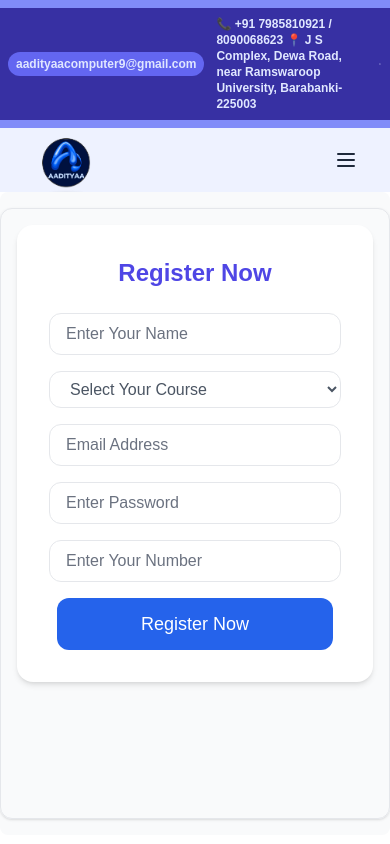
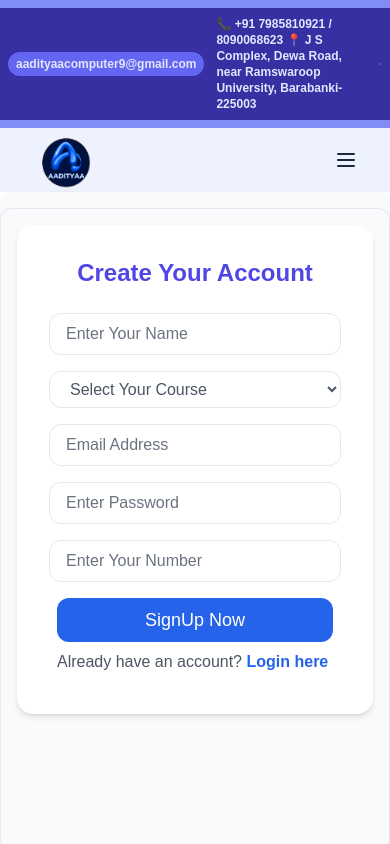
Before and after one commit to WebXWizard/AADITYA-HUB, a Next.js app in the folder my-frontend/: page /user/register in a window 390 px wide. Shown: the top 844 px of the page. Built offline with nearby package versions, Linux system fonts and the light colour scheme.

Commit message:
Navbar Changes -----

```diff
--- a/my-frontend/src/app/page.jsx
+++ b/my-frontend/src/app/page.jsx
@@ -197,10 +197,17 @@ const Page = () => {
           <div className="items-center hidden gap-x-2 lg:flex">
             <a
               href="/user/register"
-              className="rounded-xl bg-slate-500 py-2 px-4 border border-transparent text-center text-md text-white transition-all shadow-md hover:shadow-lg focus:bg-slate-700 focus:shadow-none active:bg-slate-700 hover:bg-slate-700 active:shadow-none disabled:pointer-events-none disabled:opacity-50 disabled:shadow-none font-bold"
+              className="rounded-xl bg-slate-700 py-2 px-4 border border-transparent text-center text-md text-white transition-all shadow-md hover:shadow-lg focus:bg-slate-700 focus:shadow-none active:bg-slate-700 hover:bg-blue-500 active:shadow-none disabled:pointer-events-none disabled:opacity-50 disabled:shadow-none font-bold"
               type="button"
             >
               Get Started
+            </a>
+            <a
+              href="/user/login"
+              className="rounded-xl bg-blue-500 py-2 px-4 border border-transparent text-center text-md text-white transition-all shadow-md hover:shadow-lg focus:bg-slate-700 focus:shadow-none active:bg-slate-700 hover:bg-slate-700 active:shadow-none disabled:pointer-events-none disabled:opacity-50 disabled:shadow-none font-bold"
+              type="button"
+            >
+              Login
             </a>
           </div>
           <button
@@ -1148,8 +1155,8 @@ const Page = () => {
         </div>
       </section>
 
-    {/* Footer Section */}
-    <footer className="mt-auto bg-indigo-100  w-full max-w-[90rem] py-10 px-4 sm:px-6 lg:px-12 mx-auto font-[sans-serif]">
+      {/* Footer Section */}
+      <footer className="mt-auto bg-indigo-100  w-full max-w-[90rem] py-10 px-4 sm:px-6 lg:px-12 mx-auto font-[sans-serif]">
         {/* Grid */}
         <div className="grid grid-cols-2 md:grid-cols-2 lg:grid-cols-4 gap-8 mb-10">
           <div className="col-span-full hidden lg:col-span-1 lg:block">
--- a/my-frontend/src/app/user/login/page.jsx
+++ b/my-frontend/src/app/user/login/page.jsx
@@ -49,7 +49,7 @@ const Login = () => {
     <div>
       <>
         {/* Hero */}
-        <div className="relative bg-indigo-100 rounded-lg font-[sans-serif]">
+        <div className="relative rounded-lg font-[sans-serif]">
           <div className="max-w-[85rem] px-4 py-10 sm:px-6 lg:px-8 lg:py-14 mx-auto">
             {/* Grid */}
             <div className="grid items-center md:grid-cols-2 gap-8 lg:gap-12">
@@ -118,16 +118,16 @@ const Login = () => {
               </div>
               {/* End Col */}
 
-              <div className="w-full max-w-sm mx-auto overflow-hidden  rounded-2xl shadow-md bg-gray-100">
-                <div className="px-8 py-12">
+              <div className="w-full max-w-sm mx-auto overflow-hidden  rounded-2xl shadow-md bg-gray-200">
+                <div className="px-8 py-4">
                   <div className="flex justify-center mx-auto">
                     <img
-                      className="w-auto h-7 sm:h-8"
-                      src="https://merakiui.com/images/logo.svg"
+                      className="w-auto h-16"
+                      src="../images/Doc1.png"
                       alt=""
                     />
                   </div>
-                  <h3 className="mt-3 text-3xl font-medium text-center text-gray-600 dark:text-gray-200">
+                  <h3 className=" text-3xl font-medium text-center text-gray-600 dark:text-gray-200">
                     Welcome Back
                   </h3>
                   <div className="mt-6 justify-between">
@@ -148,7 +148,7 @@ const Login = () => {
                           />
                         </svg>
                         <a className="mx-2 text-lg" href="/user/login">
-                          Worker
+                          Admin
                         </a>
                       </button>
                       <button className="flex justify-center w-full px-6 py-3 mt-4 text-blue-500 border border-blue-500 rounded-lg md:mt-0 md:w-auto md:mx-2 dark:border-blue-400 dark:text-blue-400 focus:outline-none">
@@ -166,8 +166,8 @@ const Login = () => {
                             d="M16 7a4 4 0 11-8 0 4 4 0 018 0zM12 14a7 7 0 00-7 7h14a7 7 0 00-7-7z"
                           />
                         </svg>
-                        <a className="mx-2 text-lg" href="/user/signup">
-                          Client
+                        <a className="mx-2 text-lg" href="/user/register">
+                          User
                         </a>
                       </button>
                     </div>
@@ -209,7 +209,15 @@ const Login = () => {
                         value={loginForm.values.password}
                       />
                     </div>
-
+                    <p className="mt-2 text-md text-gray-600 text-end">
+                      {/* I agree all your<span> </span> */}
+                      <a
+                        href="/user/forget-password"
+                        className=" text-indigo-500 border-dotted font-semibold"
+                      >
+                        Forget Password
+                      </a>
+                    </p>
                     <div className="flex items-center justify-center mt-4">
                       <button className="px-6 w-full py-2 text-lg font-bold tracking-wide text-white capitalize transition-colors duration-300 transform bg-sky-400 rounded-lg hover:bg-blue-400 focus:outline-none focus:ring focus:ring-blue-300 focus:ring-opacity-50">
                         Sign In
@@ -255,8 +263,8 @@ const Login = () => {
         {/* End Hero */}
       </>
 
-        {/* Footer Section */}
-        <footer className="flex  flex-col space-y-10 justify-center m-10 font-[sans-serif]">
+      {/* Footer Section */}
+      <footer className="flex  flex-col space-y-10 justify-center m-10 font-[sans-serif]">
         <nav className="flex justify-center flex-wrap gap-6 text-gray-500 font-semibold text-lg">
           <a className="hover:text-gray-900" href="/">
             Home
--- a/my-frontend/src/app/user/navbar.jsx
+++ b/my-frontend/src/app/user/navbar.jsx
@@ -4,7 +4,6 @@ import React from "react";
 const Navbar = () => {
   return (
     <div>
-
       {/* Shows on Every Page */}
 
       {/* Top Navbar */}
@@ -14,11 +13,12 @@ const Navbar = () => {
           role="alert"
         >
           <span className="flex rounded-full bg-indigo-500  px-2 py-1 text-xs font-bold mr-3">
-            <span className="md:block hidden"> 📧 </span>{" "} aadityaacomputer9@gmail.com
+            <span className="md:block hidden"> 📧 </span>{" "}
+            aadityaacomputer9@gmail.com
           </span>
           <span className="font-semibold mr-2 text-xs text-left flex-auto">
-            📞 +91 7985810921 / 8090068623 📍 J S Complex, Dewa Road, near Ramswaroop University,
-            Barabanki-225003
+            📞 +91 7985810921 / 8090068623 📍 J S Complex, Dewa Road, near
+            Ramswaroop University, Barabanki-225003
           </span>
           <svg
             className="fill-current opacity-75 h-4 w-4"
@@ -65,7 +65,7 @@ const Navbar = () => {
                     height={11}
                     rx={2}
                     stroke="currentColor"
-                  // strokeWidth="1.5"
+                    // strokeWidth="1.5"
                   />
                   {/* Door */}
                   <rect
@@ -75,7 +75,7 @@ const Navbar = () => {
                     height={6}
                     rx={1}
                     stroke="currentColor"
-                  // strokeWidth="1.5"
+                    // strokeWidth="1.5"
                   />
                 </svg>
 
@@ -140,7 +140,6 @@ const Navbar = () => {
                   <path d="M12 15l3 2-3 2v-4z" />
                 </svg>
 
-
                 <a href="/user/courses" className="flex items-center">
                   Our Courses
                 </a>
@@ -196,10 +195,17 @@ const Navbar = () => {
           <div className="items-center hidden gap-x-2 lg:flex">
             <a
               href="/user/register"
-              className="rounded-xl bg-slate-500 py-2 px-4 border border-transparent text-center text-md text-white transition-all shadow-md hover:shadow-lg focus:bg-slate-700 focus:shadow-none active:bg-slate-700 hover:bg-slate-700 active:shadow-none disabled:pointer-events-none disabled:opacity-50 disabled:shadow-none font-bold"
+              className="rounded-xl bg-slate-700 py-2 px-4 border border-transparent text-center text-md text-white transition-all shadow-md hover:shadow-lg focus:bg-slate-700 focus:shadow-none active:bg-slate-700 hover:bg-blue-500 active:shadow-none disabled:pointer-events-none disabled:opacity-50 disabled:shadow-none font-bold"
               type="button"
             >
               Get Started
+            </a>
+            <a
+              href="/user/login"
+              className="rounded-xl bg-blue-500 py-2 px-4 border border-transparent text-center text-md text-white transition-all shadow-md hover:shadow-lg focus:bg-slate-700 focus:shadow-none active:bg-slate-700 hover:bg-slate-700 active:shadow-none disabled:pointer-events-none disabled:opacity-50 disabled:shadow-none font-bold"
+              type="button"
+            >
+              Login
             </a>
           </div>
           <button
@@ -224,7 +230,6 @@ const Navbar = () => {
           </button>
         </div>
       </nav>
-
     </div>
   );
 };
--- a/my-frontend/src/app/user/register/page.jsx
+++ b/my-frontend/src/app/user/register/page.jsx
@@ -67,8 +67,8 @@ const Register = () => {
             <div className="w-full max-w-sm mx-auto overflow-hidden bg-white rounded-2xl shadow-md dark:bg-gray-800 font-[sans-serif]">
               <div className="px-8 py-8">
                 <div className="flex justify-center mx-auto">
-                  <h3 className="mt-0 text-2xl lg:text-3xl font-semibold text-center text-indigo-600 dark:text-gray-200">
-                    Register Now
+                  <h3 className="mt-0 text-2xl lg:text-3xl font-bold text-center text-indigo-600 dark:text-gray-200">
+                    Create Your Account
                   </h3>
                 </div>
                 <div className="mt-6 justify-between"></div>
@@ -171,10 +171,19 @@ const Register = () => {
                   </div>
 
                   <div className="flex items-center justify-center mt-4">
-                    <button className="flex items-center justify-center w-full px-4 py-3 mx-2 text-lg font-medium text-white transition-colors duration-300 transform bg-blue-600 rounded-xl hover:bg-blue-400 focus:bg-blue-400 focus:outline-none">
-                      Register Now
+                    <button className="flex items-center justify-center w-full px-3 py-2 mx-2 text-lg font-medium text-white transition-colors duration-300 transform bg-blue-600 rounded-xl hover:bg-blue-400 focus:bg-blue-400 focus:outline-none">
+                      SignUp Now
                     </button>
                   </div>
+                  <p className="text-md md:text-md font-light text-gray-600 dark:text-gray-400 p-2 font-[sans-serif]">
+                    Already have an account?{" "}
+                    <a
+                      href="/user/login"
+                      className="font-md font-semibold text-blue-600 hover:text-violet-800 dark:text-primary-500"
+                    >
+                      Login here
+                    </a>
+                  </p>
                 </form>
               </div>
             </div>
@@ -225,8 +234,8 @@ const Register = () => {
         </div>
       </div>
 
-       {/* Footer Section */}
-       <footer className="flex  flex-col space-y-10 justify-center m-10 font-[sans-serif]">
+      {/* Footer Section */}
+      <footer className="flex  flex-col space-y-10 justify-center m-10 font-[sans-serif]">
         <nav className="flex justify-center flex-wrap gap-6 text-gray-500 font-semibold text-lg">
           <a className="hover:text-gray-900" href="/">
             Home
```
